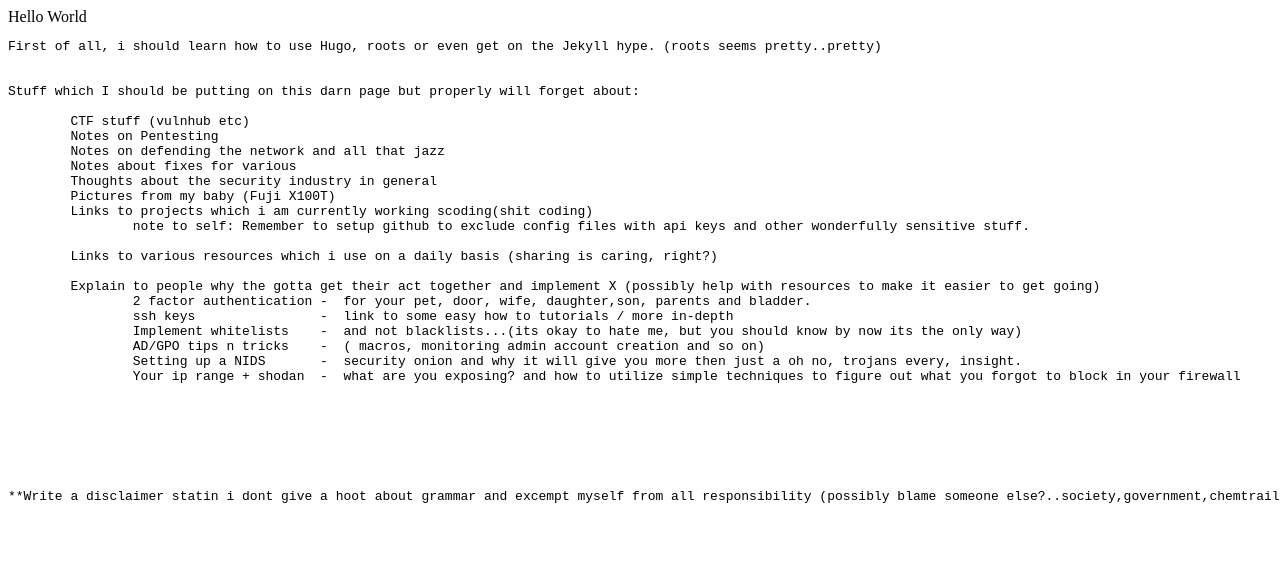
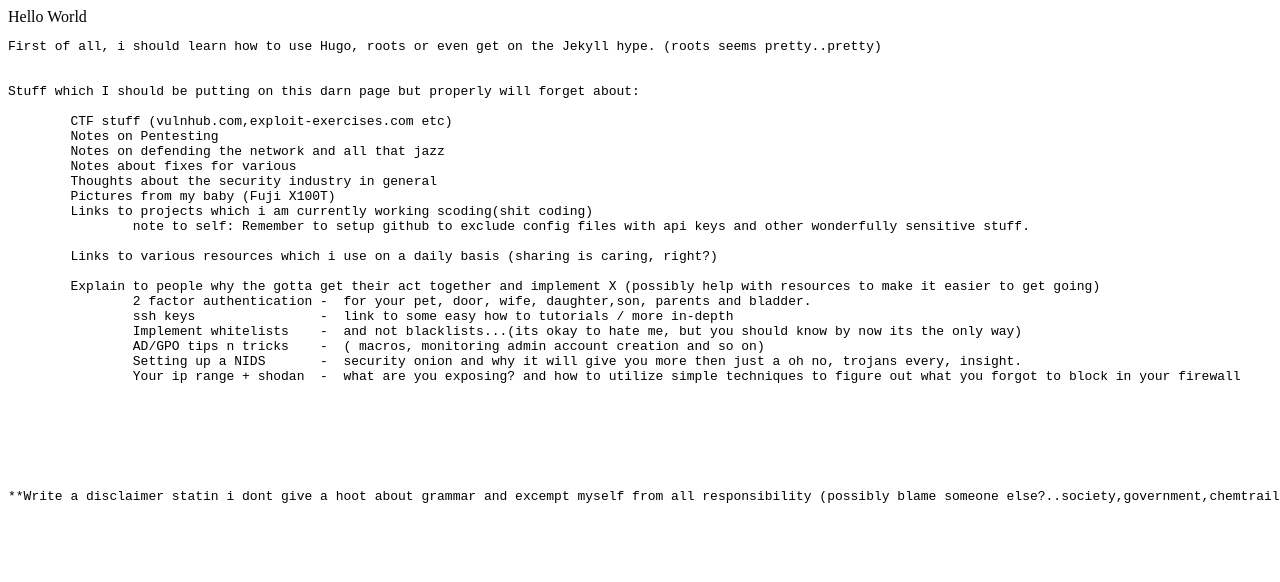
Before and after one commit to PretentiousYuppieSloth-zz/PretentiousYuppieSloth.github.io, a plain HTML site: page index.html in a window 1280 px wide. Shown: the top 582 px of the page. Drawn offline with Linux system fonts and the light colour scheme.

Commit message:
Update index.html

```diff
--- a/index.html
+++ b/index.html
@@ -6,7 +6,7 @@ First of all, i should learn how to use Hugo, roots or even get on the Jekyll hy
 
 Stuff which I should be putting on this darn page but properly will forget about:
 
-        CTF stuff (vulnhub etc)
+        CTF stuff (vulnhub.com,exploit-exercises.com etc)
         Notes on Pentesting
         Notes on defending the network and all that jazz
         Notes about fixes for various
```
